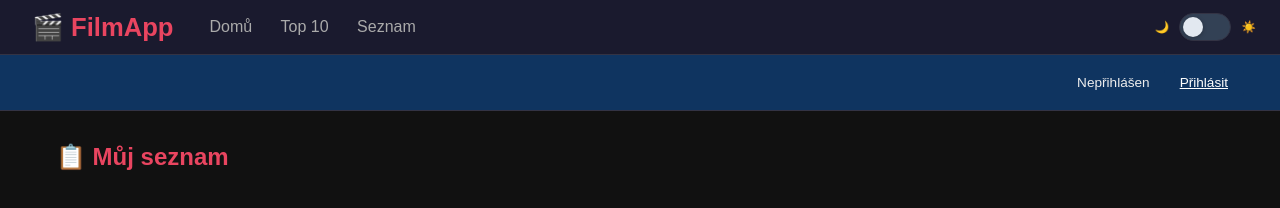
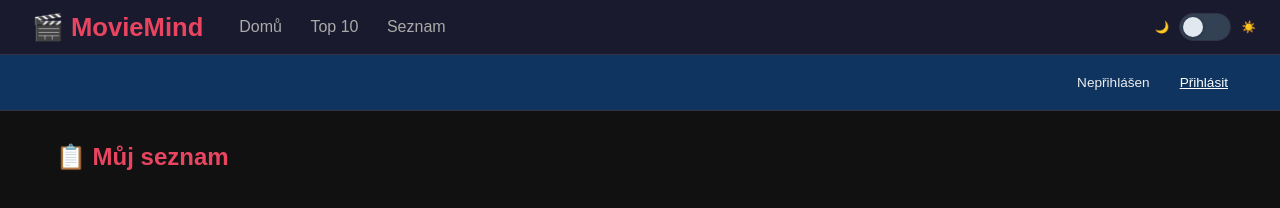
Before and after one commit to rita4100/FilmApp, a plain HTML site: page frontend/watchlist.html in a window 1280 px wide. Drawn offline with Linux system fonts and the light colour scheme; no server answers.

Commit message:
MovieMind

```diff
--- a/frontend/watchlist.html
+++ b/frontend/watchlist.html
@@ -3,14 +3,14 @@
   <head>
     <meta charset="utf-8">
     <meta name="viewport" content="width=device-width, initial-scale=1">
-  <title>FilmApp - Seznam</title>
+    <title>MovieMind - Seznam</title>
     <script src="/static/theme-init.js"></script>
     <link rel="stylesheet" href="/static/style.css?v=theme-1">
   </head>
   <body>
     <header>
       <div class="header-brand">
-        <h1>🎬 FilmApp</h1>
+        <h1>🎬 MovieMind</h1>
         <nav>
           <a href="/">Domů</a>
           <a href="/top10.html">Top 10</a>
```
Also changed, not shown: frontend/admin.html (+2 -2 lines), frontend/index.html (+1 -1 lines), frontend/login.html (+2 -2 lines), frontend/top10.html (+1 -1 lines).
